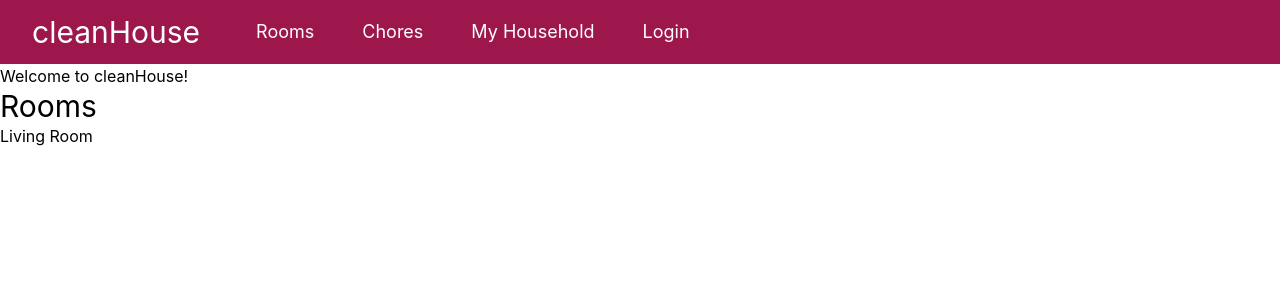
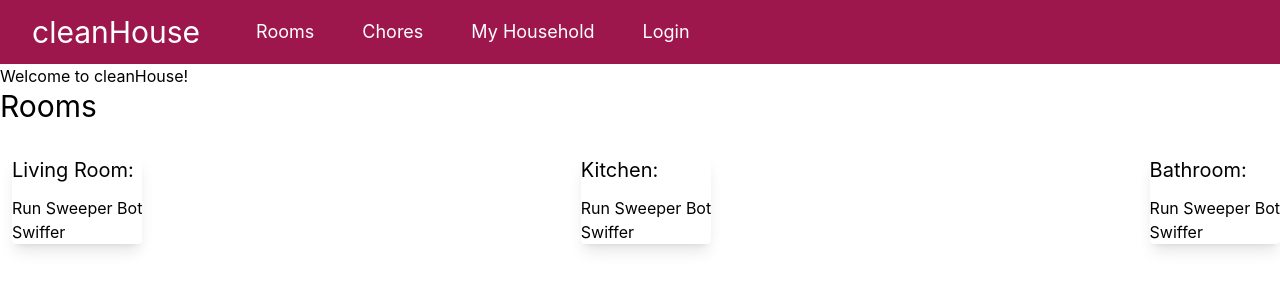
Before and after one commit to njandersen/cleanHouse, a Next.js app: page / in a window 1280 px wide. Shown: the top 300 px of the page. Built offline with nearby package versions, Linux system fonts and the light colour scheme.

Commit message:
add dummy data to display room list

```diff
--- a/pages/index.js
+++ b/pages/index.js
@@ -4,6 +4,14 @@ const DUMMY_ROOMS = [
   {
     id: "r1",
     name: "Living Room",
+  },
+  {
+    id: "r2",
+    name: "Kitchen",
+  },
+  {
+    id: "r3",
+    name: "Bathroom",
   },
 ];
 
--- /dev/null
+++ b/src/components/Chores/ChoreItem.js
@@ -0,0 +1,8 @@
+export default function ChoreItem(props) {
+  return (
+    <li>
+      <h3>{props.name}</h3>
+      <p>{props.finished}</p>
+    </li>
+  );
+}
--- /dev/null
+++ b/src/components/Chores/ChoreList.js
@@ -0,0 +1,13 @@
+import ChoreItem from "./ChoreItem";
+
+export default function ChoresList(props) {
+  return (
+    <>
+      <ul>
+        {props.chores.map((chore) => (
+          <ChoreItem key={chore.id} name={chore.name} status={chore.finished} />
+        ))}
+      </ul>
+    </>
+  );
+}
--- a/src/components/Rooms/RoomItem.js
+++ b/src/components/Rooms/RoomItem.js
@@ -1,8 +1,26 @@
+import ChoresList from "../Chores/ChoreList";
+
+const DUMMY_CHORES = [
+  {
+    id: "c1",
+    name: "Run Sweeper Bot",
+    status: "Unfinished",
+  },
+  {
+    id: "c2",
+    name: "Swiffer",
+    status: "Finished",
+  },
+];
+
 export default function RoomItem(props) {
   return (
-    <li>
+    <li className="max-w-sm rounded overflow-hidden shadow-lg bg-white text-black mb-6 ml-3 mt-8">
       <div>
-        <h1>{props.name}</h1>
+        <h1 className="mb-3 text-xl">{props.name}:</h1>
+      </div>
+      <div>
+        <ChoresList chores={DUMMY_CHORES} />
       </div>
     </li>
   );
--- a/src/components/Rooms/RoomsList.js
+++ b/src/components/Rooms/RoomsList.js
@@ -4,7 +4,7 @@ export default function RoomsList(props) {
   return (
     <main>
       <div>
-        <ul>
+        <ul className="md:flex md:flex-row md:justify-between">
           {props.rooms.map((rooms) => (
             <RoomItem key={rooms.id} id={rooms.id} name={rooms.name} />
           ))}
```
